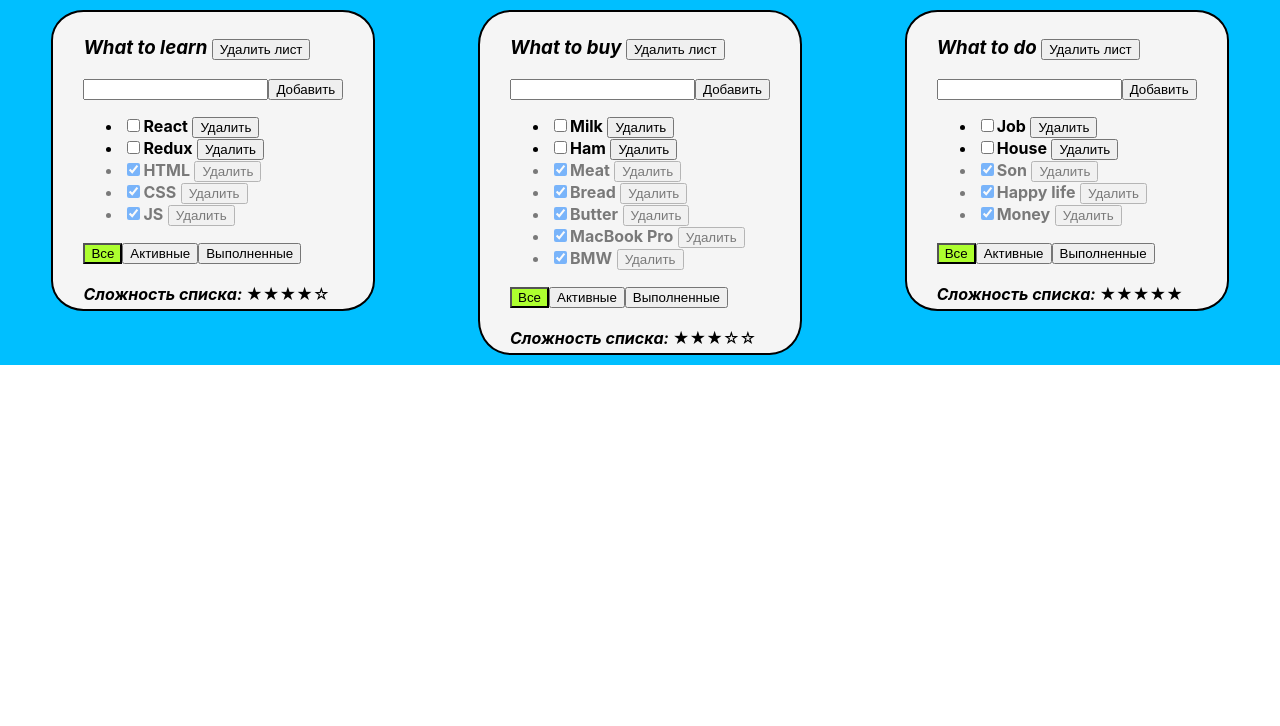
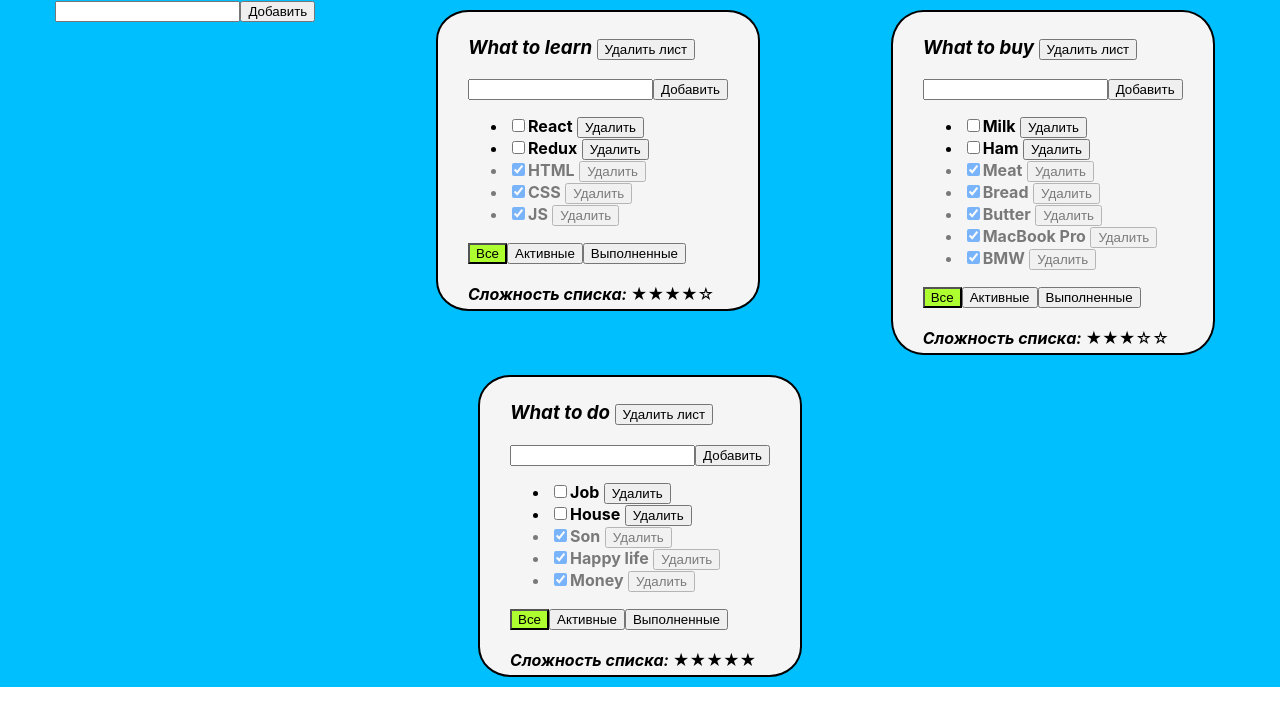
Before and after one commit to VadimSaltanovskii/TodoList, a React (Create React App) app: page / in a window 1280 px wide. Shown: the top 726 px of the page. Built offline with nearby package versions, Linux system fonts and the light colour scheme.

Commit message:
feat: addItemForm

```diff
--- a/src/App.tsx
+++ b/src/App.tsx
@@ -2,6 +2,7 @@ import React, { useState } from 'react'
 import './App.css'
 import { OneTaskType, TodoList } from './components/TodoList/TodoList'
 import { v1 } from 'uuid'
+import { AddItemForm } from './components/AddItemForm/AddItemForm'
 
 export type filterForAllTasksType = 'all' | 'active' | 'completed'
 
@@ -14,15 +15,11 @@ export type TodoListType = {
   rating: RatingType
 }
 
+export type allTasksType = {
+  [key: string]: Array<OneTaskType>
+}
+
 function App() {
-
-  // let [whatToLearnArray, setWhatToLearnArray] = useState<Array<OneTaskType>>([
-  //   { id: v1(), taskTitle: 'React', isDone: false, difficult: 5 },
-  //   { id: v1(), taskTitle: 'Redux', isDone: false, difficult: 5 },
-  //   { id: v1(), taskTitle: 'HTML', isDone: true, difficult: 2 },
-  //   { id: v1(), taskTitle: 'CSS', isDone: true, difficult: 3 },
-  //   { id: v1(), taskTitle: 'JS', isDone: true, difficult: 4 },
-  // ])
 
   let [todoListId1, todoListId2, todoListId3] = [v1(), v1(), v1()]
 
@@ -32,7 +29,7 @@ function App() {
     { id: todoListId3, title: 'What to do', filter: 'all', rating: 5 }
   ])
 
-  let [allTasks, setAllTasks] = useState(
+  let [allTasks, setAllTasks] = useState<allTasksType>(
     {
       [todoListId1]: [
         { id: v1(), taskTitle: 'React', isDone: false },
@@ -51,11 +48,11 @@ function App() {
         { id: v1(), taskTitle: 'BMW', isDone: true },
       ],
       [todoListId3]: [
-        { id: v1(), taskTitle: 'Job', isDone: false, difficult: 5 },
-        { id: v1(), taskTitle: 'House', isDone: false, difficult: 5 },
-        { id: v1(), taskTitle: 'Son', isDone: true, difficult: 5 },
-        { id: v1(), taskTitle: 'Happy life', isDone: true, difficult: 5 },
-        { id: v1(), taskTitle: 'Money', isDone: true, difficult: 5 },
+        { id: v1(), taskTitle: 'Job', isDone: false },
+        { id: v1(), taskTitle: 'House', isDone: false },
+        { id: v1(), taskTitle: 'Son', isDone: true },
+        { id: v1(), taskTitle: 'Happy life', isDone: true },
+        { id: v1(), taskTitle: 'Money', isDone: true },
       ],
     }
   )
@@ -105,8 +102,21 @@ function App() {
     setAllTasks(allTasks)
   }
 
+  function addTodoList(title: string) {
+    let newTodoList: TodoListType = {
+      id: v1(),
+      title: title,
+      filter: 'all',
+      rating: 0
+    }
+    setTodoLists([...todoLists, newTodoList])
+    setAllTasks({ ...allTasks, [newTodoList.id]: [] })
+  }
+
   return (
     <div className={'App'}>
+      <AddItemForm
+        addItem={addTodoList} />
       {
         todoLists.map((oneTodoList) => {
 
--- /dev/null
+++ b/src/components/AddItemForm/AddItemForm.tsx
@@ -0,0 +1,49 @@
+import { ChangeEvent, useState, KeyboardEvent } from "react"
+import React from 'react'
+
+export type AddItemFormPropsType = {
+    addItem: (title: string) => void
+}
+
+export function AddItemForm(props: AddItemFormPropsType) {
+    let [titleNewTask, setTitleNewTask] = useState('')
+    let [error, setError] = useState<string>('')
+    function inputOnChange(event: ChangeEvent<HTMLInputElement>) {
+        setTitleNewTask(event.currentTarget.value)
+    }
+    function inputKeyPress(event: KeyboardEvent<HTMLInputElement>) {
+        setError('')
+        if (event.key === 'Enter' && titleNewTask.trim() !== '') {
+            props.addItem(titleNewTask.trim())
+            setTitleNewTask('')
+        }
+        if (event.key === 'Enter' && titleNewTask.trim() === '') {
+            setError('Поле обязательно')
+        }
+        else {
+            return
+        }
+    }
+    function addTaskButtonHandler() {
+        if (titleNewTask.trim() !== '') {
+            props.addItem(titleNewTask.trim())
+            setTitleNewTask('')
+        }
+        else {
+            setError('Поле обязательно')
+            return
+        }
+    }
+    return (
+        <div>
+            <input
+                type="text"
+                value={titleNewTask}
+                onChange={inputOnChange}
+                onKeyPress={inputKeyPress}
+                className={error ? 'error' : ''} />
+            <button onClick={addTaskButtonHandler}>Добавить</button>
+            {error && <div className={'error-message'}>{error}</div>}
+        </div>
+    )
+}
--- a/src/components/TodoList/TodoList.tsx
+++ b/src/components/TodoList/TodoList.tsx
@@ -2,6 +2,7 @@ import React, { useState, ChangeEvent, KeyboardEvent } from 'react'
 import { Rating } from '../Rating/Rating'
 import { RatingPropsType } from '../Rating/Rating'
 import { filterForAllTasksType, RatingType } from '../../App'
+import { AddItemForm } from '../AddItemForm/AddItemForm'
 
 export type OneTaskType = {
     id: string
@@ -24,38 +25,6 @@ type TodoListPropsType = {
 
 export function TodoList(props: TodoListPropsType) {
 
-    let [titleNewTask, setTitleNewTask] = useState('')
-    let [error, setError] = useState<string>('')
-
-    //1
-    function inputOnChange(event: ChangeEvent<HTMLInputElement>) {
-        setTitleNewTask(event.currentTarget.value)
-    }
-    //2
-    function inputKeyPress(event: KeyboardEvent<HTMLInputElement>) {
-        setError('')
-        if (event.key === 'Enter' && titleNewTask.trim() !== '') {
-            props.addOneTask(titleNewTask.trim(), props.id)
-            setTitleNewTask('')
-        }
-        if (event.key === 'Enter' && titleNewTask.trim() === '') {
-            setError('Поле обязательно')
-        }
-        else {
-            return
-        }
-    }
-    function addTaskButtonHandler() {
-        if (titleNewTask.trim() !== '') {
-            props.addOneTask(titleNewTask.trim(), props.id)
-            setTitleNewTask('')
-        }
-        else {
-            setError('Поле обязательно')
-            return
-        }
-    }
-    //4
     function onAllClickHandler() {
         props.changeFilter('all', props.id)
     }
@@ -70,19 +39,16 @@ export function TodoList(props: TodoListPropsType) {
         props.deleteTodoList(props.id)
     }
 
+    function addItem(title: string) {
+        props.addOneTask(title, props.id)
+    }
+
     return (
         <div className={'todoList'}>
             <i><h3>{props.title} <button onClick={onDeleteListClickHandler}>Удалить лист</button></h3></i>
-            <div>
-                <input
-                    type="text"
-                    value={titleNewTask}
-                    onChange={inputOnChange}
-                    onKeyPress={inputKeyPress}
-                    className={error ? 'error' : ''} />
-                <button onClick={addTaskButtonHandler}>Добавить</button>
-                {error && <div className={'error-message'}>{error}</div>}
-            </div>
+            <AddItemForm
+                addItem={addItem}
+            />
             <ul>
                 {
                     props.tasks.map((oneTask) => {
```
